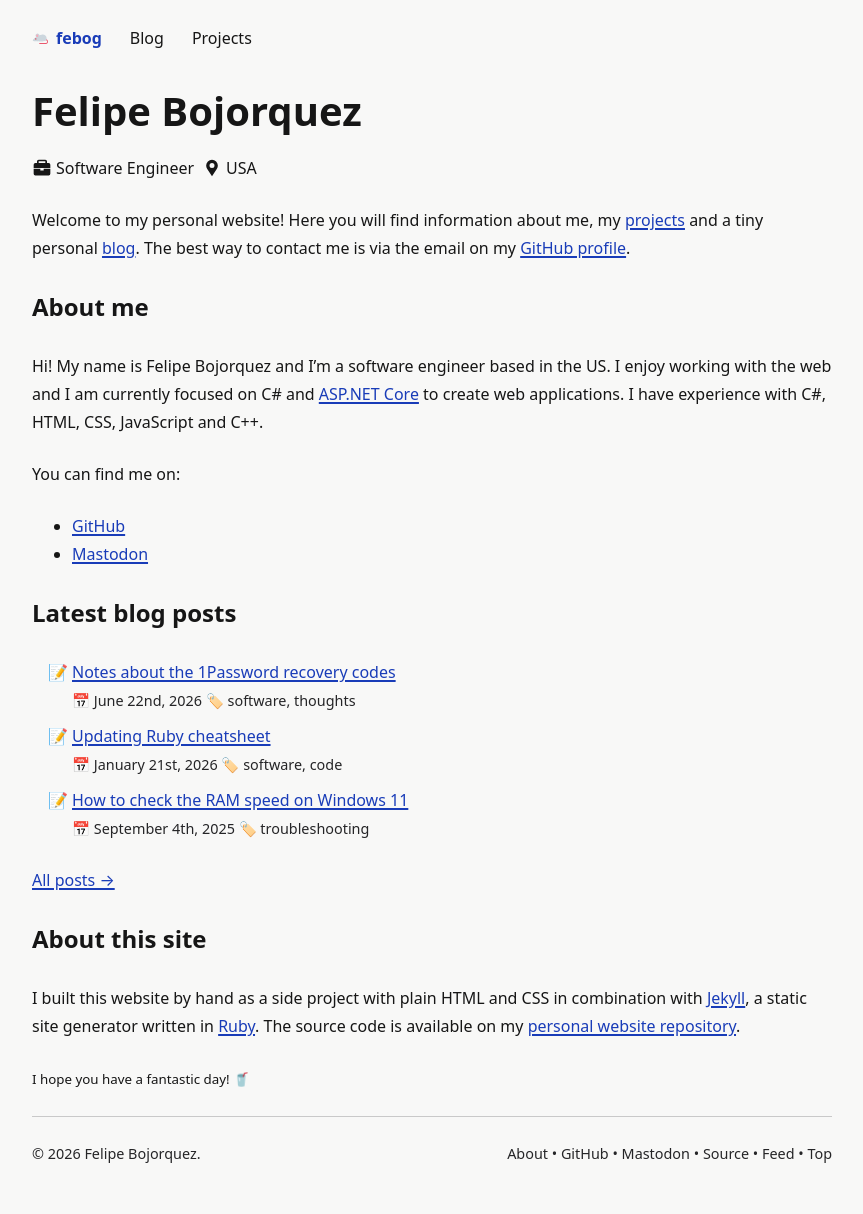
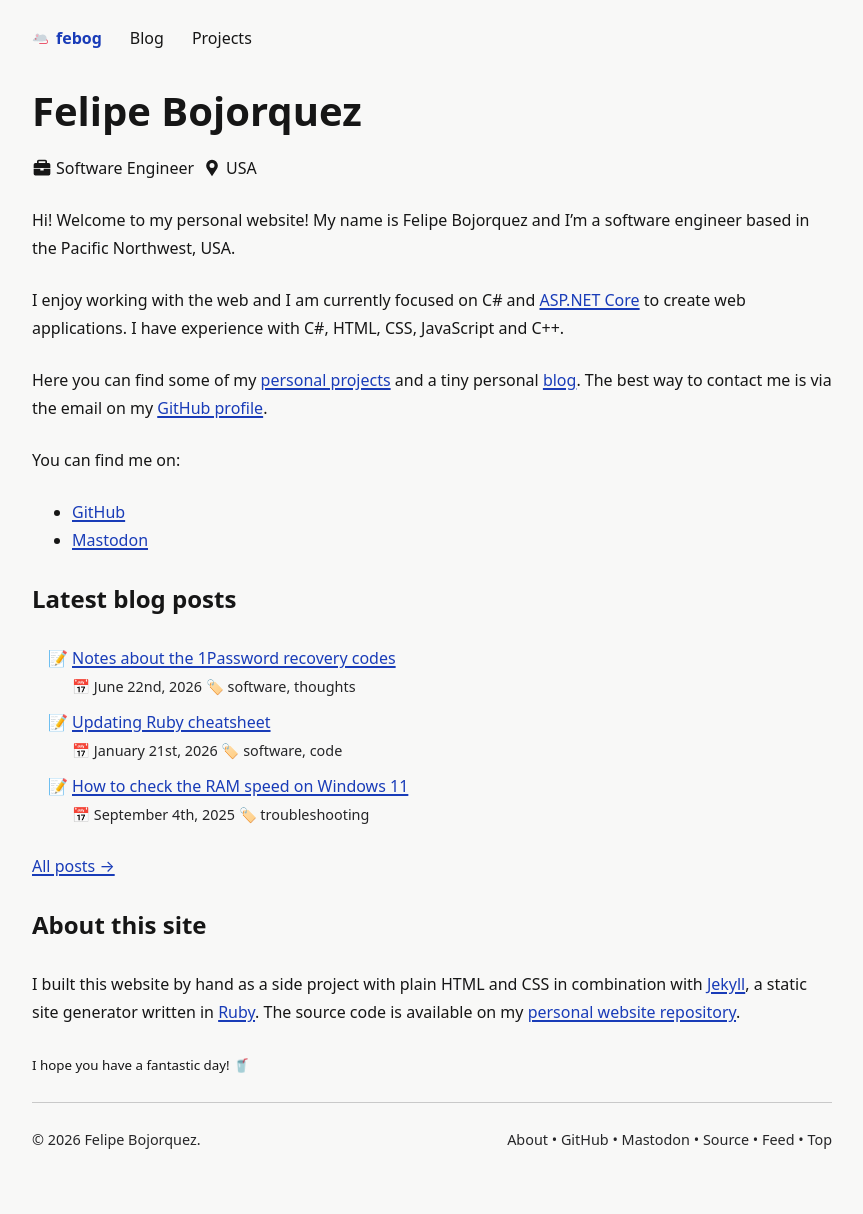
Before and after one commit to febog/website, a Jekyll site: the page built from src/index.md, in a window 1280 px wide. Shown: the whole page, without its empty margins (208-1071 px from the left). Built offline with Jekyll 4.4.1, drawn with Linux system fonts in a browser that asks for light colours.

Commit message:
Update homepage introduction

```diff
--- a/src/index.md
+++ b/src/index.md
@@ -14,11 +14,11 @@
   </p>
 </div>
 
-Welcome to my personal website! Here you will find information about me, my [projects](/projects) and a tiny personal [blog](/blog). The best way to contact me is via the email on my [GitHub profile](https://github.com/febog).
+Hi! Welcome to my personal website! My name is Felipe Bojorquez and I'm a software engineer based in the Pacific Northwest, USA.
 
-## About me
+I enjoy working with the web and I am currently focused on C# and [ASP.NET Core](https://learn.microsoft.com/en-us/aspnet/core/overview) to create web applications. I have experience with C#, HTML, CSS, JavaScript and C++.
 
-Hi! My name is Felipe Bojorquez and I'm a software engineer based in the US. I enjoy working with the web and I am currently focused on C# and [ASP.NET Core](https://learn.microsoft.com/en-us/aspnet/core/overview) to create web applications. I have experience with C#, HTML, CSS, JavaScript and C++.
+Here you can find some of my [personal projects](/projects) and a tiny personal [blog](/blog). The best way to contact me is via the email on my [GitHub profile](https://github.com/febog).
 
 You can find me on:
 
```
